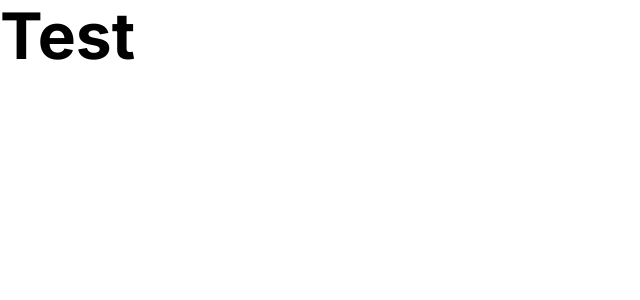
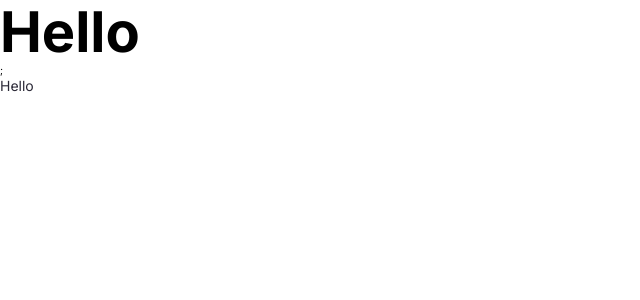
Before and after one commit to durdonadev/projectify-app-ui, a React (Create React App) app: page / in a window 1280 px wide. Shown: the top 300 px of the page, without its empty margins (0-640 px from the left). Built offline with nearby package versions, Linux system fonts and the light colour scheme.

Commit message:
Clean project before development

```diff
--- a/src/App.js
+++ b/src/App.js
@@ -1,7 +1,14 @@
-import { Typography } from "./design-system";
+import { Typography, TypographyProps } from "./design-system";
 
-function App() {
-    return <Typography variant="h1">Test</Typography>;
-}
+const App = () => {
+    return (
+        <>
+            <Typography variant={TypographyProps.variant.h2}>Hello</Typography>;
+            <Typography variant={TypographyProps.variant.subtitleLG}>
+                Hello
+            </Typography>
+        </>
+    );
+};
 
 export default App;
```
